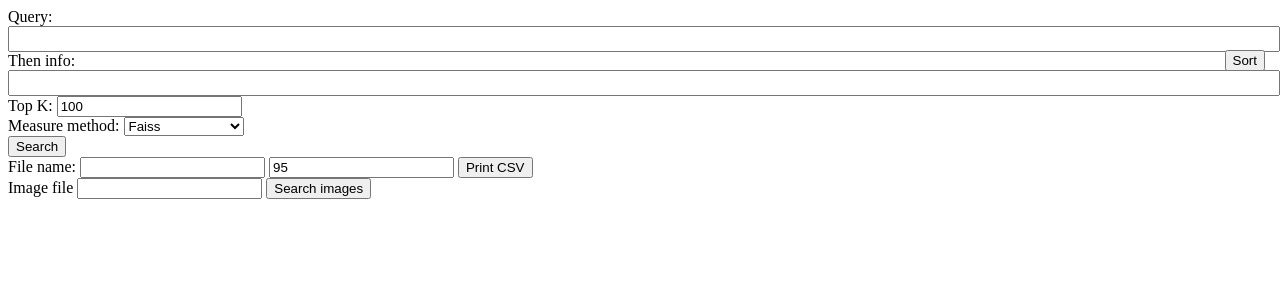
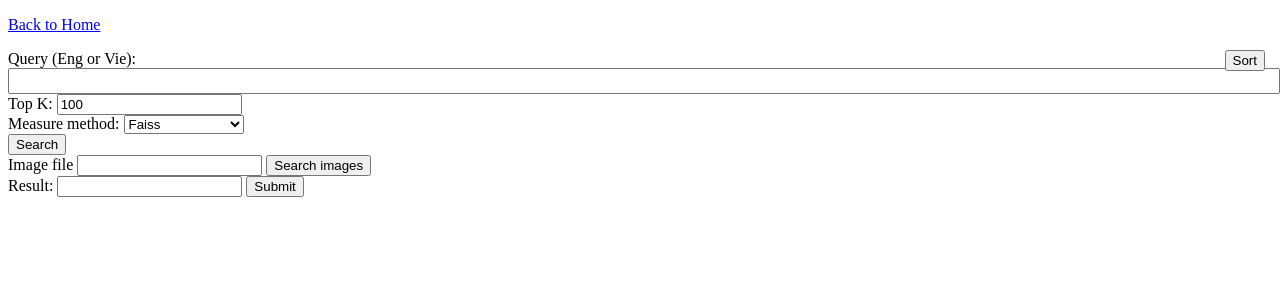
Before and after one commit to HuuPhat125/AIC2023, a Flask app: page / in a window 1280 px wide. Shown: the top 300 px of the page. Run offline with Flask 3, Linux system fonts and the light colour scheme; parts of the project's set-up code (start-up, migrations or seed data) failed here and were passed over.

Commit message:
update frontend

```diff
--- a/core/app.py
+++ b/core/app.py
@@ -1,18 +1,19 @@
 from flask import Flask, render_template, request
 import os
+import json
+import requests
 import numpy as np
-from clip_search import TextEmbedding, ImageEmbedding,build_faiss_index, search_similar_images,indexing_methods, search_engine, rescore, write_to_csv
+from clip_search import translate_to_english, getSessionId, Submit, TextEmbedding, ImageEmbedding,build_faiss_index, search_similar_images, write_to_csv
 
 app = Flask(__name__)
 
 features_path = 'C:\AIC2023\DatasetsAIC2023\Features'
+MetaData_path = 'C:\AIC2023\DatasetsAIC2023\MetaData'
 video = '/static/Video'
 key_frame = '/static/Keyframes'
 text_embedd = TextEmbedding()
 image_embedd = ImageEmbedding()
-'''Duyet trau'''
-visual_features_df = indexing_methods(features_path)
-visual_features_db = visual_features_df.to_records(index=False).tolist()
+
 '''Dung faiss'''
 faiss_visual_features_df, index_res = build_faiss_index(features_path)
 faiss_visual_features_db = faiss_visual_features_df.to_records(index=False).tolist()
@@ -23,8 +24,6 @@ topk = None
 measure_method = None
 method = None
 
-
-
 @app.route('/', methods=['GET', 'POST'])
 def index():
     global query, then_info, topk, measure_method, method
@@ -34,30 +33,29 @@ def index():
         topk = int(request.form.get('topk'))
         measure_method = request.form.get('measure_method')
         # Embed the query text
-        query_embedding = text_embedd(query)
-        # Thực hiện tìm kiếm và lấy kết quả
-        if measure_method == 'Faiss':
-            search_result = search_similar_images(faiss_visual_features_db, index_res, query_embedding, topk)
-        else:
-            search_result = search_engine(query_embedding, visual_features_db, topk, measure_method)
-        if not then_info:
-            method = search_result
-            print('search_result')
-        else:
-            then_info_feat_arr = text_embedd(then_info)
-            rescore_result = rescore(then_info_feat_arr, search_result, visual_features_df, topk, measure_method)
-            method = rescore_result
-            print('rescore_result')
+        query_en = translate_to_english(query)
+        query_embedding = text_embedd(query_en)
 
+        search_result = search_similar_images(faiss_visual_features_db, index_res, query_embedding, topk)
+
+        method = search_result
         images_path = []
         videos_path = []
         images_name = []
         starts_time = []
-
+        fpss = []
         for res in method:
             video_path = (video + '/' + res["video_folder"] + '/' + res["video_name"] + ".mp4")
-            videos_path.append(video_path)
-            if res['video_folder'] in ['L17', 'L18', 'L19', 'L20']:
+            if os.path.exists(f'C:\AIC2023\DatasetsAIC2023\core\static\Video\{res["video_folder"]}\{res["video_name"]}.mp4'):
+                videos_path.append(video_path)
+            else:
+                json_path = os.path.join(MetaData_path, res['video_name']+'.json')
+                with open(json_path, 'r') as json_file:
+                    data = json.load(json_file)
+                watch_url = data['watch_url']
+                print(watch_url)
+                videos_path.append(watch_url)
+            if res['video_folder'] in ['L17', 'L18', 'L19', 'L20', 'L21', 'L22', 'L23', 'L24', 'L25', 'L26', 'L27', 'L28', 'L29', 'L30', 'L31', 'L32', 'L33', 'L34', 'L35', 'L36']:
                 keyframe_id = "{:03d}".format(res['keyframe_id'])
             else:
                 keyframe_id = "{:04d}".format(res['keyframe_id'])
@@ -65,14 +63,13 @@ def index():
             images_path.append(image_path)
             image_name = res["video_name"] + ' ' + str(res['frame_idx'])
             images_name.append(image_name)
-            start_time = res['frame_idx'] / 25
+            start_time = res['start_time']
             starts_time.append(start_time)
+            fpss.append(res['framepersec'])
         _len = len(images_path)
-        return render_template('index.html', query=query, topk=topk, videos_path=videos_path, images_path=images_path, images_name =images_name, _len = _len, starts_time = starts_time )
+        return render_template('index.html', fpss=fpss, query=query, topk=topk, videos_path=videos_path, images_path=images_path, images_name =images_name, _len = _len, starts_time = starts_time )
 
     return render_template('index.html', query="", topk=100, videos_path=[], images_path=[], images_name = [], _len = 0, starts_time = [])
-
-
 
 @app.route('/images', methods=['POST'])
 def image_similarity():
@@ -85,21 +82,26 @@ def image_similarity():
             parts = image_file.split('/')
             image_path = 'C:\AIC2023\DatasetsAIC2023\core\static\Keyframes\{}\{}\{}'.format(parts[-3], parts[-2], parts[-1])
         image_arr = image_embedd(image_path)
-        if measure_method == 'Faiss':
-            search_result = search_similar_images(faiss_visual_features_db, index_res, image_arr, topk)
-        else:
-            search_result = search_engine(image_arr, visual_features_db, topk, measure_method)
-        method = search_result
+        # if measure_method == 'Faiss':
+        method = search_similar_images(faiss_visual_features_db, index_res, image_arr, topk)
 
         images_path = []
         videos_path = []
         images_name = []
         starts_time = []
-
+        fpss = []
         for res in method:
             video_path = (video + '/' + res["video_folder"] + '/' + res["video_name"] + ".mp4")
-            videos_path.append(video_path)
-            if res['video_folder'] in ['L17', 'L18', 'L19', 'L20']:
+            if os.path.exists(f'C:\AIC2023\DatasetsAIC2023\core\static\Video\{res["video_folder"]}\{res["video_name"]}.mp4'):
+                videos_path.append(video_path)
+            else:
+                json_path = os.path.join(MetaData_path, res['video_name']+'.json')
+                with open(json_path, 'r') as json_file:
+                    data = json.load(json_file)
+                watch_url = data['watch_url']
+                print(watch_url)
+                videos_path.append(watch_url)
+            if res['video_folder'] in ['L17', 'L18', 'L19', 'L20', 'L21', 'L22', 'L23', 'L24', 'L25', 'L26', 'L27', 'L28', 'L29', 'L30', 'L31', 'L32', 'L33', 'L34', 'L35', 'L36']:
                 keyframe_id = "{:03d}".format(res['keyframe_id'])
             else:
                 keyframe_id = "{:04d}".format(res['keyframe_id'])
@@ -107,21 +109,24 @@ def image_similarity():
             images_path.append(image_path)
             image_name = res["video_name"] + ' ' + str(res['frame_idx'])
             images_name.append(image_name)
-            start_time = res['frame_idx'] / 25
+            start_time = res['start_time']
             starts_time.append(start_time)
+            fpss.append(res['framepersec'])
         _len = len(images_path)
-        return render_template('index.html', query=query, topk=topk, videos_path=videos_path, images_path=images_path, images_name =images_name, _len = _len, starts_time = starts_time )
+        return render_template('index.html', fpss=fpss, query=query, topk=topk, videos_path=videos_path, images_path=images_path, images_name =images_name, _len = _len, starts_time = starts_time )
 
 @app.route('/printcsv', methods=['POST'])
-def print_csv():
+def submit():
     if request.method == 'POST':
-        file_name = request.form.get('file_name')
-        topk = request.form.get('topk_print')
-        file_name = "query-p3-{}.csv".format(file_name)
-        file_name = os.path.join(r'C:\AIC2023\DatasetsAIC2023\result', file_name)
-        write_to_csv(method, file_name, topk)
-        csv_message = "File CSV đã được in thành công!"
-        return render_template('print_result.html', csv_message=csv_message)
-
+        res = request.form.get('video_name').strip()
+        videoname_frameidx = res.split()
+        videoname = videoname_frameidx[0].strip()
+        frame = videoname_frameidx[1].strip()
+        resp, description = Submit(videoname, frame)
+        if resp:
+            message = f"Đã submit {videoname}, {frame}, {description}"
+        else:
+            message = f"Loi {description}"
+        return render_template('print_result.html', message=message)
 if __name__ == '__main__':
     app.run(debug=True)
--- a/core/static/script.js
+++ b/core/static/script.js
@@ -1,9 +1,21 @@
 var videoContainer = document.getElementById('videoContainer');
 var video = document.getElementById('videoPlayer');
+var youtubeVideoContainer = document.getElementById('youtubeVideoContainer');
+var youtubeVideo = youtubeVideoContainer.querySelector('iframe');
 var startTime = 0;
 var endTime = 0;
 
-function playVideo(videoPath, start, end) {
+
+function playVideo(videoPath, start, end, frameRate) {
+    if (videoPath.includes('youtube.com')) {
+        // Thêm tham số start vào URL của video
+        var videoId = videoPath.match(/[?&]v=([^&]+)/)[1];
+        var embedURL = `https://www.youtube.com/embed/${videoId}?autoplay=1&start=${start}`;
+        youtubeVideo.src = embedURL;
+        youtubeVideoContainer.style.display = 'block';
+    }
+    else {
+        // Nếu videoPath là đường dẫn trong thư mục, sử dụng thẻ video
         video.src = videoPath;
         startTime = start;
         endTime = end;
@@ -20,6 +32,21 @@ function playVideo(videoPath, start, end) {
 
         video.play();
     }
+    // hien thi frame index
+    const frameIndexElement = document.getElementById('frameIndex');
+
+    video.addEventListener('timeupdate', () => {
+      // Lấy thời gian hiện tại của video
+      const currentTime = video.currentTime;
+
+      // Tính toán frame index tương ứng
+      const frameIndex = Math.floor(currentTime * frameRate);
+
+      // Cập nhật giá trị frame index trên trang web
+      frameIndexElement.textContent = frameIndex;
+    });
+}
+
 
 videoContainer.addEventListener('click', function (event) {
     if (event.target === videoContainer) {
@@ -27,7 +54,12 @@ videoContainer.addEventListener('click', function (event) {
         videoContainer.style.display = 'none';
     }
 });
-
+youtubeVideoContainer.addEventListener('click', function (event) {
+    if (event.target === youtubeVideoContainer) {
+        youtubeVideo.src = '';
+        youtubeVideoContainer.style.display = 'none';
+    }
+});
 function redirectToImages(imageUrl) {
     // Chuyển hướng trang web đến '/images'
     window.location.href = "/images?image_url=" + imageUrl;
@@ -85,5 +117,3 @@ function setupSortImages() {
 
 // Gọi hàm setupSortImages để thiết lập chức năng sắp xếp
 setupSortImages();
-
-// Dưới đây có thể là các đoạn mã khác xử lý các sự kiện khác trong cùng tệp JavaScript
--- a/core/templates/index.html
+++ b/core/templates/index.html
@@ -5,16 +5,18 @@
     <meta name="viewport" content="width=device-width, initial-scale=1.0">
     <title>Image Search</title>
     <link rel="stylesheet" href="/static/style.css" />
+    <!-- <iframe id="videoPlayer" width="640" height="480" frameborder="0" allowfullscreen></iframe> -->
 </head>
 <body>
+    <p><a href="/">Back to Home</a></p>
     <button type="button" id="sortImagesButton">Sort</button>
     <form method="POST">
-        <label for="query">Query:</label>
+        <label for="query">Query (Eng or Vie):</label>
         <input type="text" id="query" name="query" value="{{ query|default('') }}" required>
         <br>
-        <label for="then_info">Then info:</label>
+        <!-- <label for="then_info">Then info:</label>
         <input type="text" id="then_info" name="then_info" value="{{ then_info|default('') }}" >
-        <br>
+        <br> -->
         <label for="topk">Top K:</label>
         <input type="number" id="topk" name="topk" value="100" required>
         <br>
@@ -28,25 +30,25 @@
         <button type="submit">Search</button>
         <br>
     </form>
-    <form method="post" action="/printcsv">
-        <label for="file_name">File name:</label>
-        <input type="text" name="file_name" id="file_name" required>
-        <input type="number", id="topk_print", name="topk_print", value="95" required>
-        <button type="submit" class="btn btn-primary">Print CSV</button>
-    </form>
     <form method="post" action="/images">
         <label for="image_file">Image file</label>
         <input type="text" name="image_file" id="image_file" required>
         <button type="submit">Search images</button>
     </form>
+    <form method="post" action="/printcsv">
+        <label for="video_name">Result:</label>
+        <input type="text" name="video_name" id="video_name" required>
+        <!-- <input type="number", id="frame_idx", name="frame_idx" required> -->
+        <button type="submit" class="btn btn-primary">Submit</button>
+    </form>
     {% for i in range(_len) %}
-    <div class="image-container" data-video-name="{{ images_name[i].split(' ')[0] }}" data-frame-index="{{ images_name[i].split(' ')[1] }}">
-        <img src="{{ images_path[i] }}" alt="Image {{ i }}" width="193" height="auto"
-            onclick="playVideo('{{ videos_path[i] }}', {{ starts_time[i] - 30  }}, {{ starts_time[i] + 240 }})"
+    <figure class="image-container" data-video-name="{{ images_name[i].split(' ')[0] }}" data-frame-index="{{ images_name[i].split(' ')[1] }}">
+        <img src="{{ images_path[i] }}" alt="Image {{ i }}" width="224" height="auto"
+            onclick="playVideo('{{ videos_path[i] }}', {{ starts_time[i]}}, {{ starts_time[i] + 240 }}, {{ fpss[i] }})"
             title="Tên hình ảnh: {{ images_name[i] }}"
         />
-    </div>
-
+        <figcaption>{{ images_name[i] }}</figcaption> <!-- Hiển thị tên hình ảnh như caption -->
+    </figure>
     {% endfor %}
 
     <div id="videoContainer">
@@ -55,7 +57,14 @@
                 <source src="" type="video/mp4">
                 Your browser does not support the video tag.
             </video>
+            <div id="frameIndexBox">Frame Index: <span id="frameIndex">0</span></div>
         </div>
+    </div>
+    <div id="youtubeVideoContainer">
+        <div id="videoURLBox">
+            <iframe width="640" height="480" src="" title="video" frameborder="0" allow="accelerometer; autoplay; clipboard-write; encrypted-media; gyroscope; picture-in-picture; web-share" allowfullscreen></iframe>
+        </div>
+        <div id="frameIndexBox">Frame Index: <span id="frameIndex">0</span></div>
     </div>
 
 
--- a/core/templates/print_result.html
+++ b/core/templates/print_result.html
@@ -1,11 +1,11 @@
 <!DOCTYPE html>
 <html>
 <head>
-    <title>Print CSV Result</title>
+    <title>Submit Result</title>
 </head>
 <body>
-    <h1>Print CSV Result</h1>
-    <p>{{ csv_message }}</p>
+    <h1>Submit Result</h1>
+    <p>{{ message }}</p>
     <p><a href="/">Back to Home</a></p>
 </body>
 </html>
```
Also changed, not shown: core/clip_search.py (+48 -4 lines), core/static/style.css (+27 -1 lines), 1 other file. Lines whose indentation alone changed are shown as unchanged.
